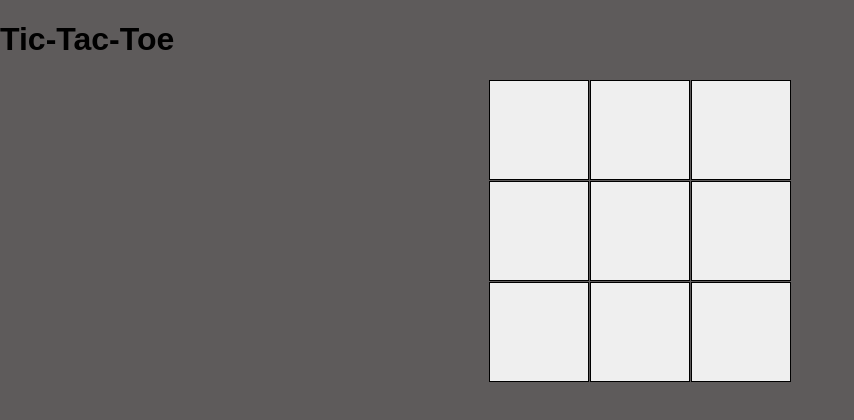
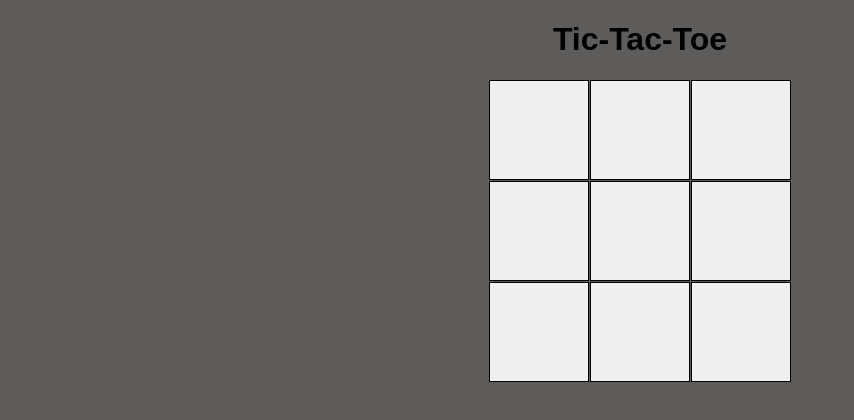
Before and after one commit to wankhedesagar/Tic-tac-toe, a React (Create React App) app: page / in a window 1280 px wide. Shown: the top 420 px of the page, without its empty margins (0-854 px from the left). Built offline with nearby package versions, Linux system fonts and the light colour scheme.

Commit message:
add css of heading and msg-container class

```diff
--- a/src/component/Tictactoe.css
+++ b/src/component/Tictactoe.css
@@ -1,5 +1,13 @@
 body {
   background-color: #5e5b5b;
+}
+
+.heading{
+    text-align: center;
+}
+
+.msg-container{
+    text-align: center;
 }
 
 .board {
```
